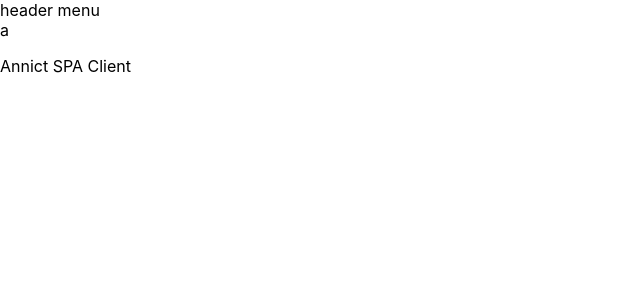
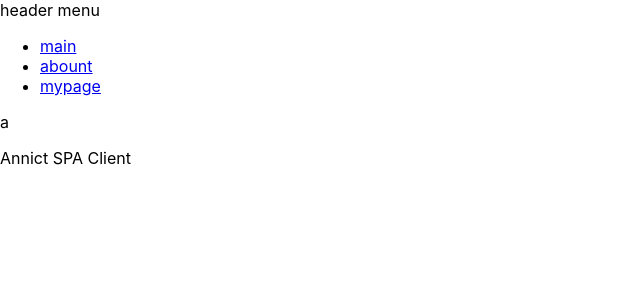
Before and after one commit to niwatori24/annict-spa-client, a React app: page / in a window 1280 px wide. Shown: the top 300 px of the page, without its empty margins (0-640 px from the left). Built offline with nearby package versions, Linux system fonts and the light colour scheme.

Commit message:
リンクを生やす

```diff
--- a/src/App.tsx
+++ b/src/App.tsx
@@ -7,8 +7,13 @@ function App() {
     <div className="App">
       <div>
         header menu
+        <ul>
+          <li><a href='/'>main</a></li>
+          <li><a href='/abount'>abount</a></li>
+          <li><a href='/mypage'>mypage</a></li>
+        </ul>
       </div>
-      <Menu></Menu>
+      <Menu/>
       <div>
         <p>Annict SPA Client</p>
       </div>
```
